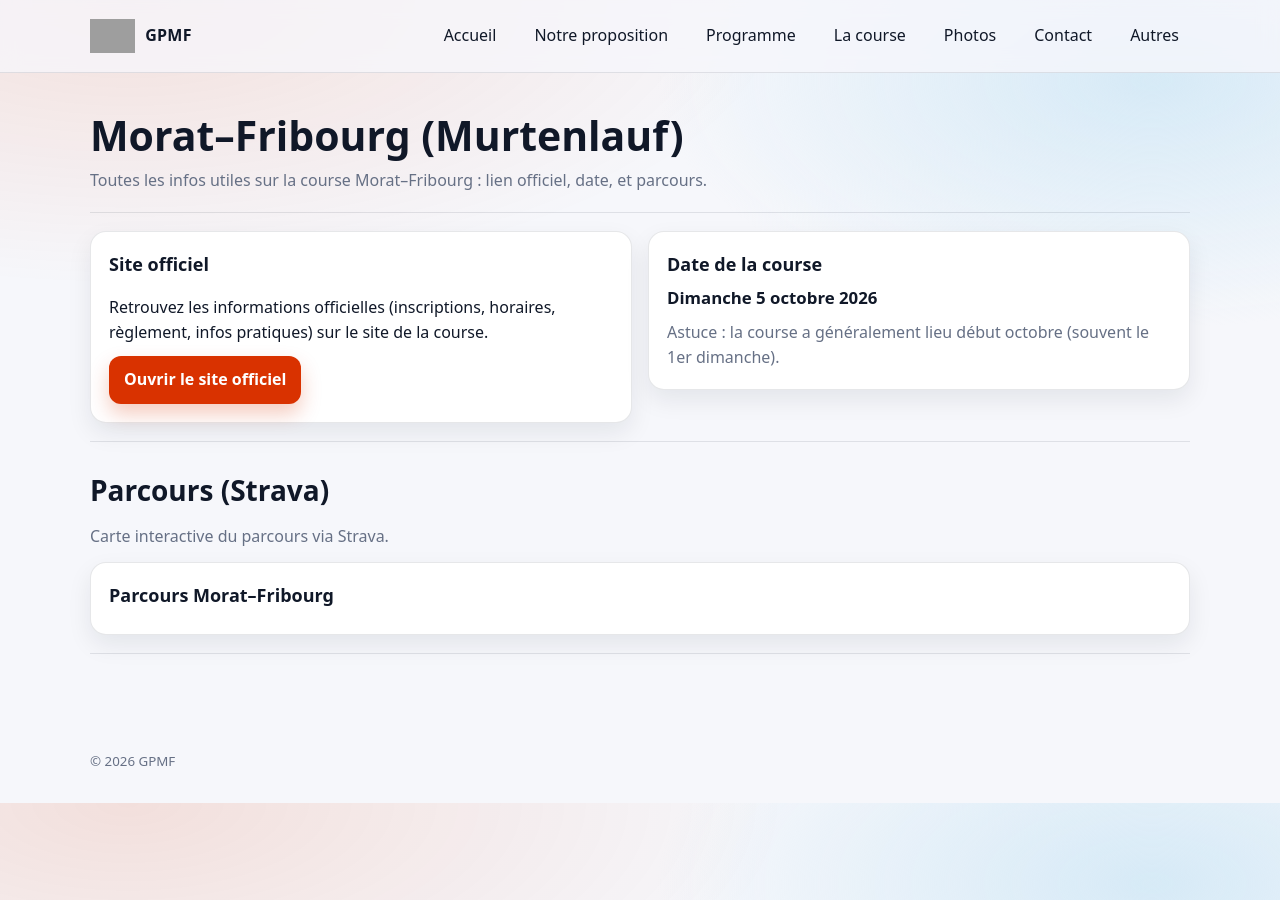
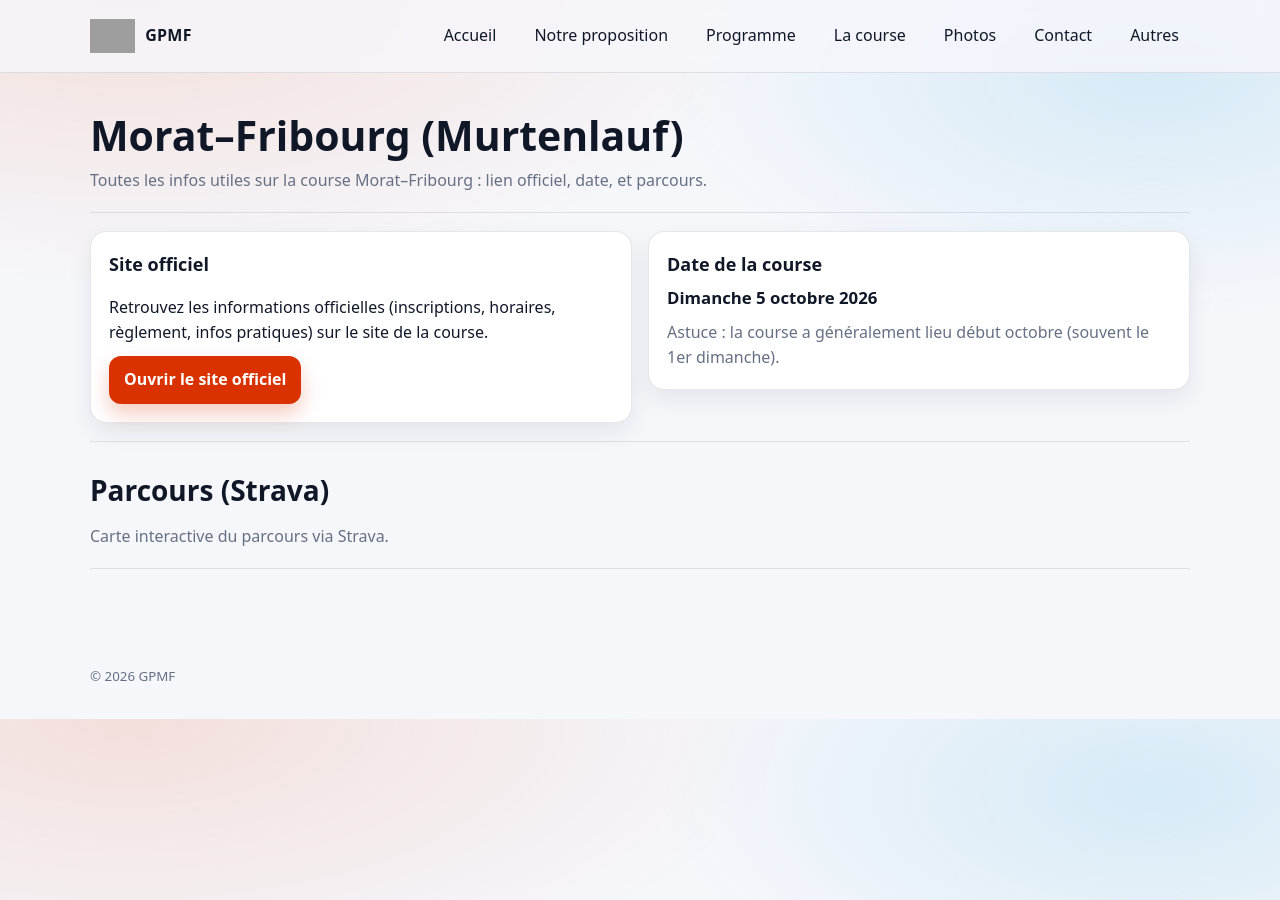
Before and after one commit to jeremieschouwey/gpmf.github.io, a Jekyll site: the page built from course/index.md, in a window 1280 px wide. Built offline with Jekyll 4.4.1, drawn with Linux system fonts in a browser that asks for light colours; a script that is not in the unit is left out; grey boxes are pictures that could not be loaded.

Commit message:
Update index.md

```diff
--- a/course/index.md
+++ b/course/index.md
@@ -56,15 +56,7 @@
 </p>
 
 <!-- ✅ Remplace 1234567890 par l’ID du parcours Strava (route) -->
-<div class="card" style="margin-top:12px;">
-  <div class="card-title">
-    <h3>Parcours Morat–Fribourg</h3>
-  </div>
-
- <div class="strava-embed-placeholder" data-embed-type="route" data-embed-id="3462516631951810042" data-style="standard" data-map-hash="9.78/46.8672/7.1353" data-from-embed="true"></div><script src="https://strava-embeds.com/embed.js"></script>
-
-
-</div>
+<div class="strava-embed-placeholder" data-embed-type="route" data-embed-id="3462516631951810042" data-full-width="true" data-style="standard" data-map-hash="9.78/46.8672/7.1353" data-from-embed="true"></div><script src="https://strava-embeds.com/embed.js"></script>
 
 <div class="hr"></div>
 
```
